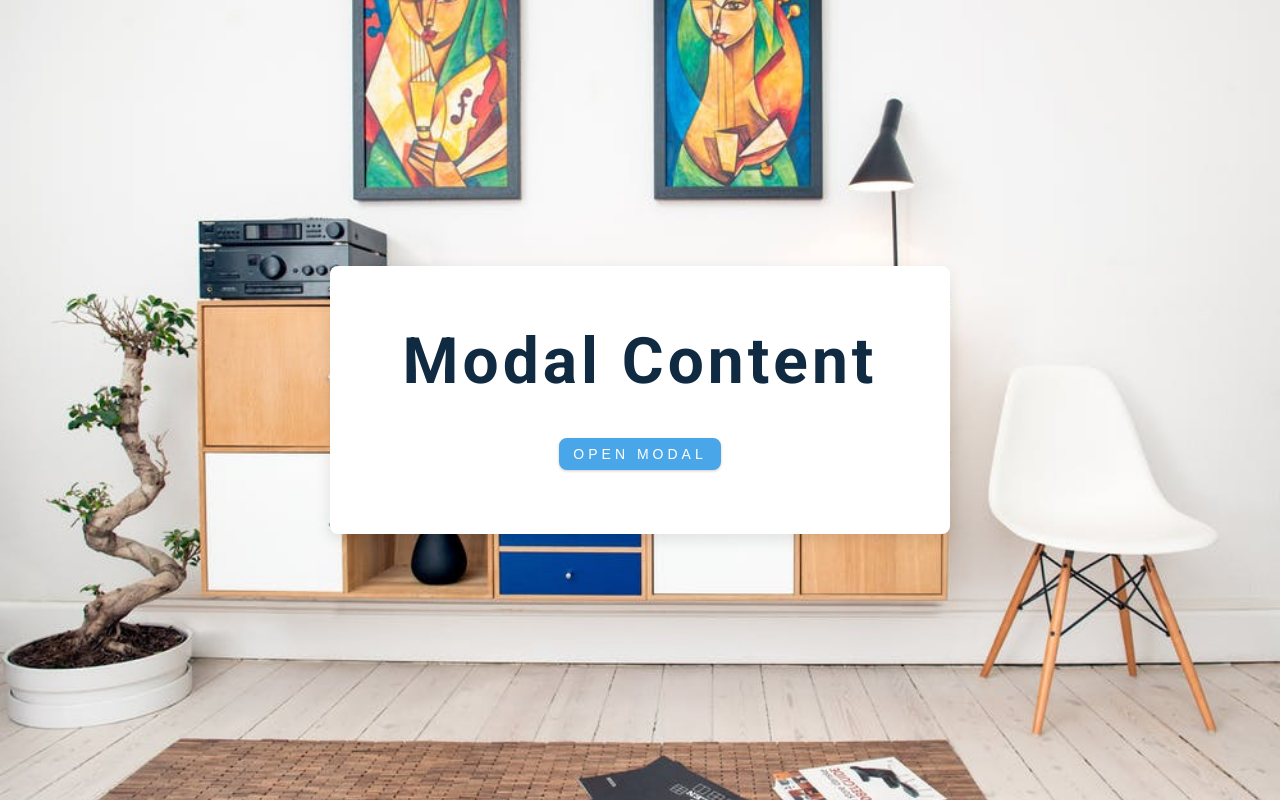
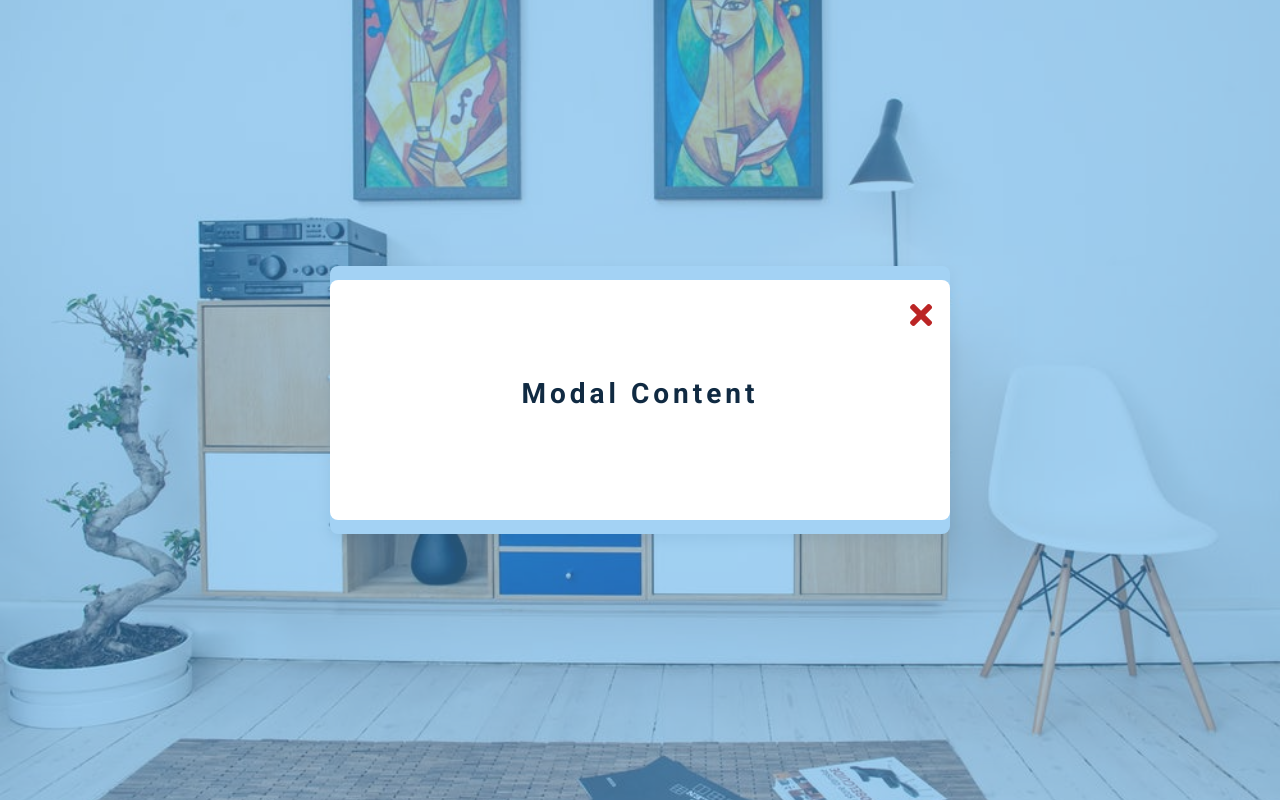
Before and after one commit to DanieleErcoli243/modal, a plain HTML site: page index.html in a window 1280 px wide. Both pictures are taken after a click on the button "OPEN MODAL". Drawn offline with nearby package versions, Linux system fonts and the light colour scheme.

Commit message:
fixed a class in html and commented an instruction in js

```diff
--- a/app.js
+++ b/app.js
@@ -10,3 +10,11 @@ const modalBtn = document.querySelector('.modal-btn');
 const modalOverlay = document.querySelector('.modal-overlay');
 
 const closeBtn = document.querySelector('.close-btn');
+
+// aggancio un ascoltatore di eventi al pulsante della modale
+
+modalBtn.addEventListener('click', () => {
+    // controllo il bottone per aprire la modale
+    // modalOverlay.classList.remove('modal-overlay');
+    modalOverlay.classList.add('open-modal');
+});
--- a/index.html
+++ b/index.html
@@ -19,7 +19,7 @@
     </div>
   </header>
   <div class="modal-overlay">
-    <div class="mdoal-container">
+    <div class="modal-container">
       <h3>Modal Content</h3>
       <button class="close-btn">
         <i class="fas fa-times"></i>
```
